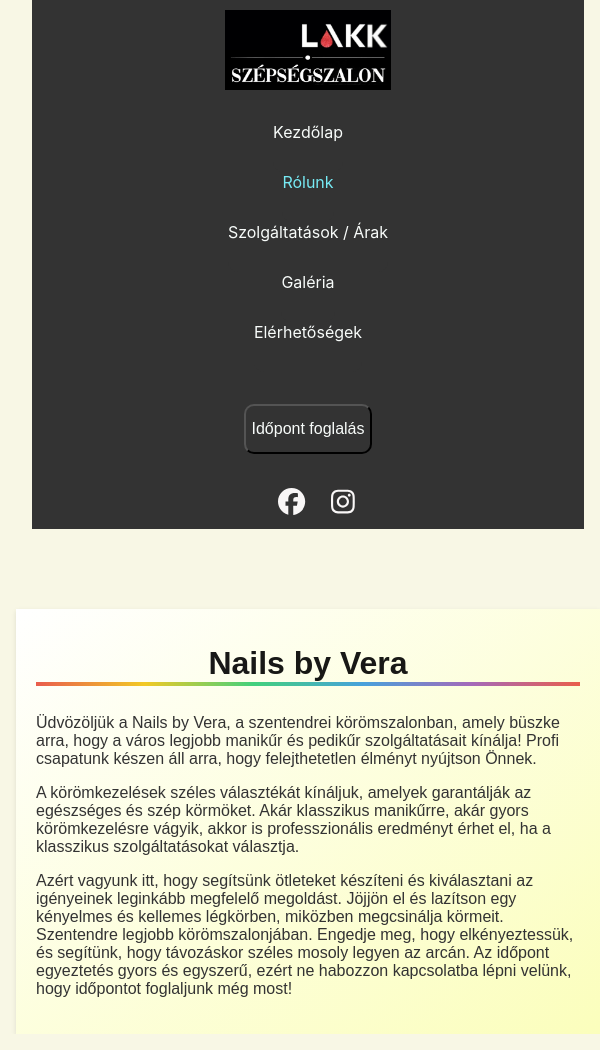
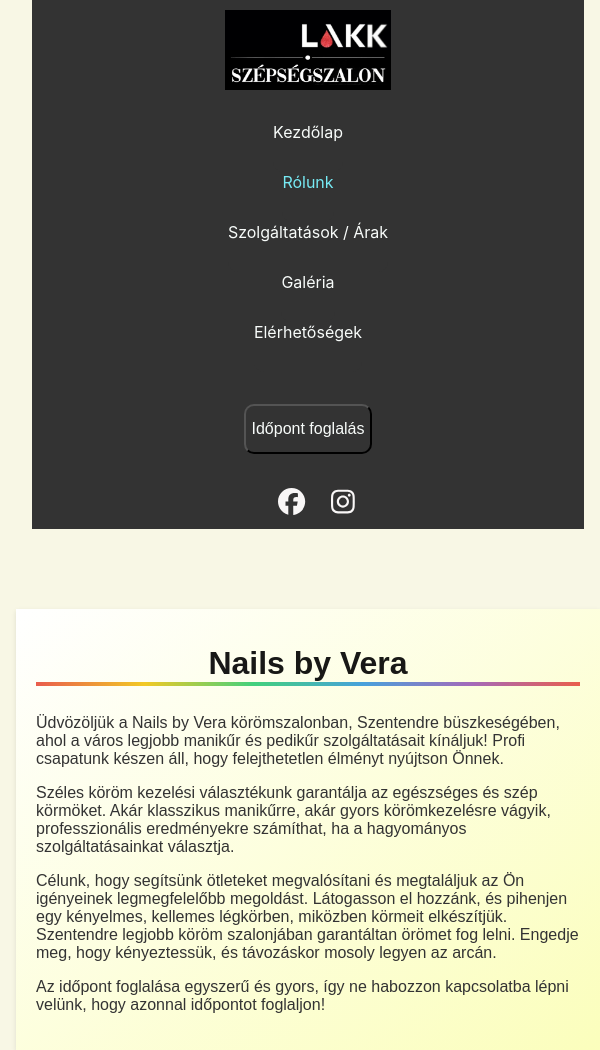
Before and after one commit to hunbp75/Nail, a React (Create React App) app: page /About in a window 600 px wide. Built offline with nearby package versions, Linux system fonts and the light colour scheme.

Commit message:
working on responsive view

```diff
--- a/src/Pages/About/About.jsx
+++ b/src/Pages/About/About.jsx
@@ -9,25 +9,28 @@ const About = () => {
           <div className="text_rainbow">
             <h1>Nails by Vera</h1>
           </div>
-          Üdvözöljük a Nails by Vera, a szentendrei körömszalonban, amely büszke
-          arra, hogy a város legjobb manikűr és pedikűr szolgáltatásait kínálja!
-          Profi csapatunk készen áll arra, hogy felejthetetlen élményt nyújtson
+          Üdvözöljük a Nails by Vera körömszalonban, Szentendre büszkeségében,
+          ahol a város legjobb manikűr és pedikűr szolgáltatásait kínáljuk!
+          Profi csapatunk készen áll, hogy felejthetetlen élményt nyújtson
           Önnek.
         </p>
         <p>
-          A körömkezelések széles választékát kínáljuk, amelyek garantálják az
-          egészséges és szép körmöket. Akár klasszikus manikűrre, akár gyors
-          körömkezelésre vágyik, akkor is professzionális eredményt érhet el, ha
-          a klasszikus szolgáltatásokat választja.
+          Széles köröm kezelési választékunk garantálja az egészséges és szép
+          körmöket. Akár klasszikus manikűrre, akár gyors körömkezelésre vágyik,
+          professzionális eredményekre számíthat, ha a hagyományos
+          szolgáltatásainkat választja.
         </p>
         <p>
-          Azért vagyunk itt, hogy segítsünk ötleteket készíteni és kiválasztani
-          az igényeinek leginkább megfelelő megoldást. Jöjjön el és lazítson egy
-          kényelmes és kellemes légkörben, miközben megcsinálja körmeit.
-          Szentendre legjobb körömszalonjában. Engedje meg, hogy elkényeztessük,
-          és segítünk, hogy távozáskor széles mosoly legyen az arcán. Az időpont
-          egyeztetés gyors és egyszerű, ezért ne habozzon kapcsolatba lépni
-          velünk, hogy időpontot foglaljunk még most!
+          Célunk, hogy segítsünk ötleteket megvalósítani és megtaláljuk az Ön
+          igényeinek legmegfelelőbb megoldást. Látogasson el hozzánk, és
+          pihenjen egy kényelmes, kellemes légkörben, miközben körmeit
+          elkészítjük. Szentendre legjobb köröm szalonjában garantáltan örömet
+          fog lelni. Engedje meg, hogy kényeztessük, és távozáskor mosoly legyen
+          az arcán.
+        </p>
+        <p>
+          Az időpont foglalása egyszerű és gyors, így ne habozzon kapcsolatba
+          lépni velünk, hogy azonnal időpontot foglaljon!
         </p>
       </div>
     </div>
--- a/src/Pages/ContactUs/contactus.css
+++ b/src/Pages/ContactUs/contactus.css
@@ -44,3 +44,14 @@
 #logo_hand {
   height: 320px;
 }
+@media only screen and (max-width: 600px) {
+  .maps_container {
+    flex-direction: column;
+  }
+}
+
+@media only screen and (min-width: 600px) and (max-width: 800px) {
+  .maps_container {
+    flex-direction: column;
+  }
+}
--- a/src/Pages/Product/product.css
+++ b/src/Pages/Product/product.css
@@ -65,3 +65,15 @@
   font-size: 1rem;
   color: #777;
 }
+
+@media only screen and (max-width: 600px) {
+  .product_grid {
+    grid-template-columns: 1fr;
+  }
+}
+
+@media only screen and (min-width: 600px) and (max-width: 800px) {
+  .product_grid {
+    grid-template-columns: 1fr;
+  }
+}
```
